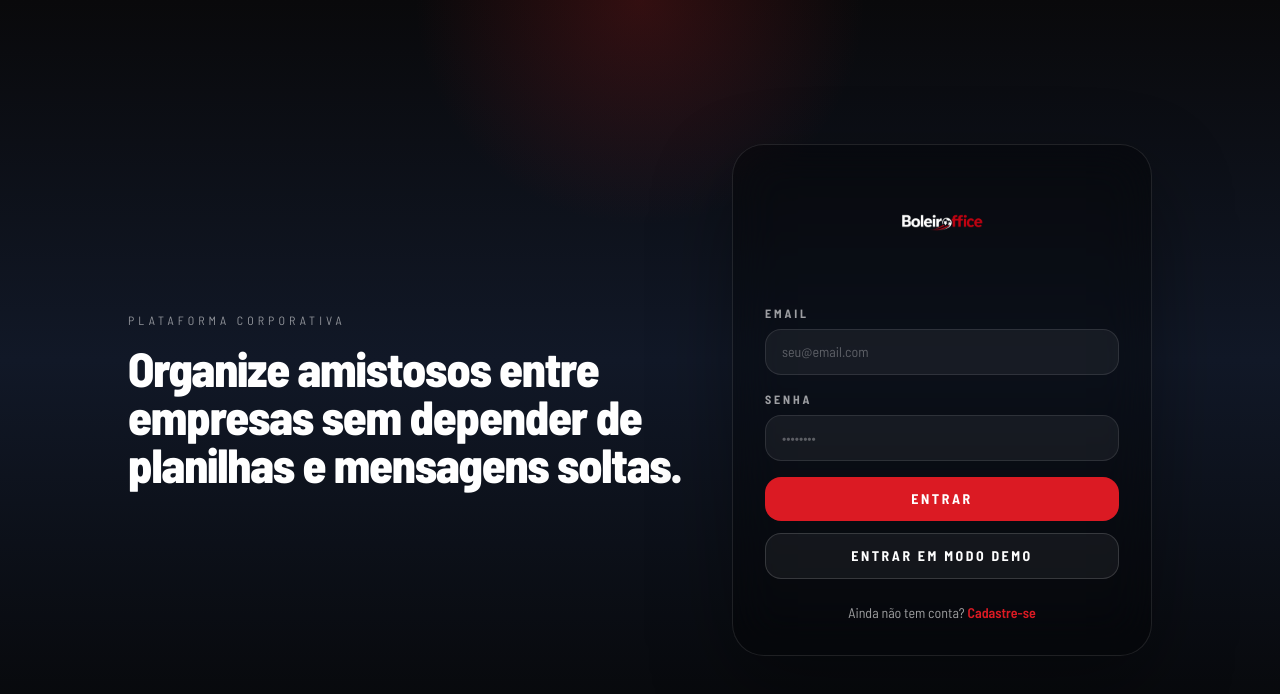
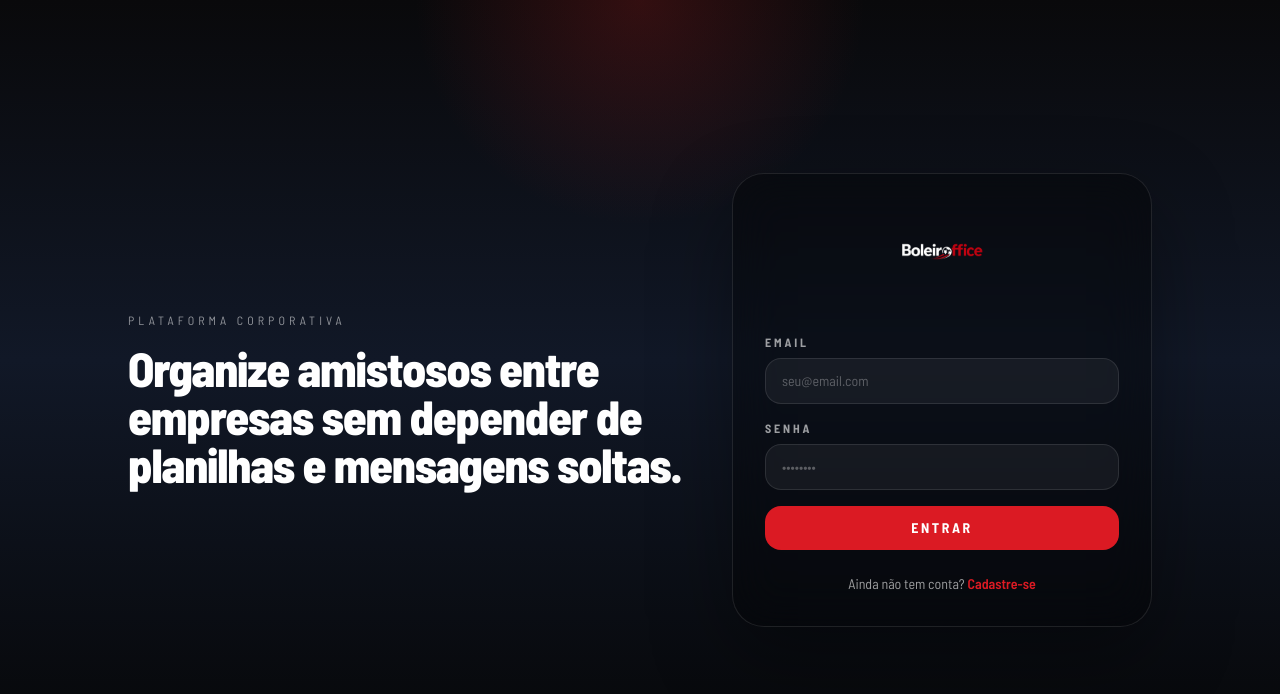
Before and after one commit to felipepalage/boot-ball-hub, a React (Vite) app: page /login in a window 1280 px wide. Shown: the top 694 px of the page. Built offline with nearby package versions, Linux system fonts and the light colour scheme; no server answers; the HTML template or start-up script is replaced by a standard one.

Commit message:
feat: remover modo demo do login

```diff
--- a/src/pages/LoginPage.tsx
+++ b/src/pages/LoginPage.tsx
@@ -6,7 +6,6 @@ import { toast } from 'sonner';
 import logo from '@/assets/logo.png';
 import { getApiErrorMessage } from '@/lib/api-error';
 import { authService } from '@/services/authService';
-import { authStorage } from '@/lib/auth';
 
 const schema = z.object({
   email: z.string().email('E-mail inválido'),
@@ -33,20 +32,6 @@ const LoginPage = () => {
     } catch (error) {
       toast.error(getApiErrorMessage(error, 'Credenciais inválidas.'));
     }
-  };
-
-  const entrarDemo = () => {
-    authStorage.setToken('demo-token');
-    authStorage.setUser({
-      id: '00000000-0000-0000-0000-000000000001',
-      nome: 'Felipe (Demo)',
-      email: 'demo@boleiroffice.dev',
-      empresaId: '00000000-0000-0000-0000-000000000009',
-      empresaNome: 'Empresa Demo',
-      isAdmin: true,
-    });
-    toast.success('Entrando em modo demo (sem backend).');
-    navigate('/');
   };
 
   if (isAuthenticated) {
@@ -100,14 +85,6 @@ const LoginPage = () => {
             </button>
           </form>
 
-          <button
-            type="button"
-            onClick={entrarDemo}
-            className="mt-3 w-full rounded-2xl border border-white/15 bg-white/5 px-4 py-3 text-sm font-bold uppercase tracking-[0.18em] text-white transition hover:bg-white/10"
-          >
-            Entrar em modo demo
-          </button>
-
           <p className="mt-6 text-center text-sm text-white/60">
             Ainda não tem conta?{' '}
             <Link to="/register" className="font-semibold text-primary">
```
